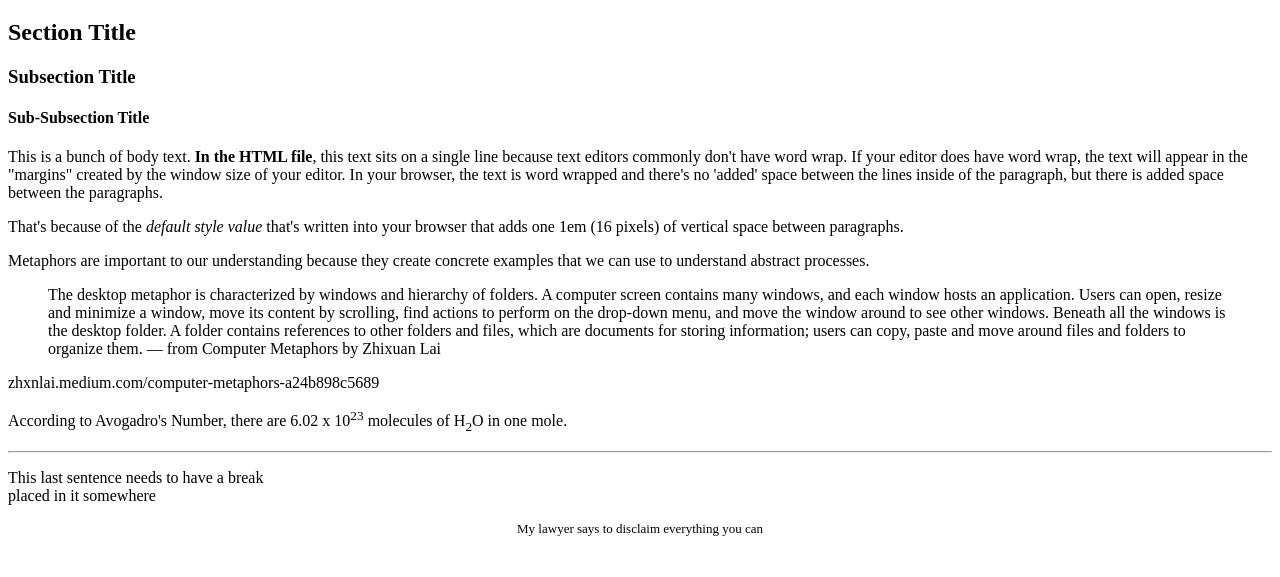
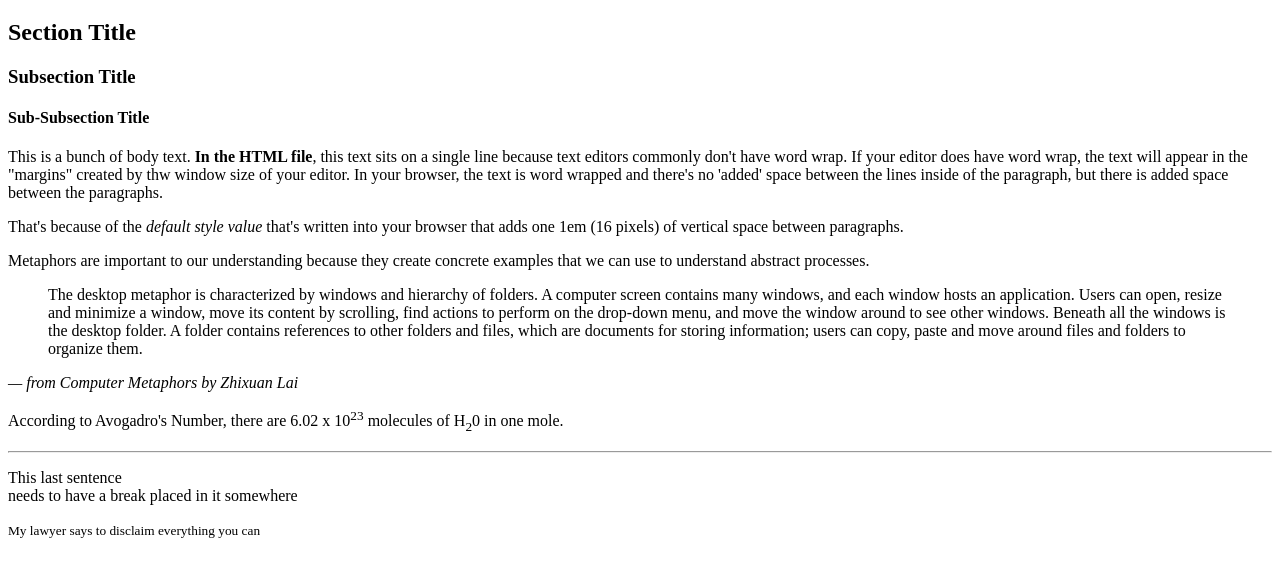
Before and after one commit to SeaStove/cgs1820_base, a plain HTML site: page labs/week2/2_other_text_elements/solution.html in a window 1280 px wide. Shown: the part 61-638 px from the top of the page. Drawn offline with Linux system fonts and the light colour scheme.

Commit message:
Update solution.html

```diff
--- a/labs/week2/2_other_text_elements/solution.html
+++ b/labs/week2/2_other_text_elements/solution.html
@@ -15,7 +15,7 @@
       This is a bunch of body text. <strong>In the HTML file</strong>, this text
       sits on a single line because text editors commonly don't have word wrap.
       If your editor does have word wrap, the text will appear in the "margins"
-      created by the window size of your editor. In your browser, the text is
+      created by thw window size of your editor. In your browser, the text is
       word wrapped and there's no 'added' space between the lines inside of the
       paragraph, but there is added space between the paragraphs.
     </p>
@@ -30,33 +30,32 @@
       examples that we can use to understand abstract processes.
     </p>
     <!-- 3 -->
-    <blockquote cite="Computer Metaphors">
-      <p>
-        The desktop metaphor is characterized by windows and hierarchy of
-        folders. A computer screen contains many windows, and each window hosts
-        an application. Users can open, resize and minimize a window, move its
-        content by scrolling, find actions to perform on the drop-down menu, and
-        move the window around to see other windows. Beneath all the windows is
-        the desktop folder. A folder contains references to other folders and
-        files, which are documents for storing information; users can copy,
-        paste and move around files and folders to organize them. &mdash; from
-        Computer Metaphors by Zhixuan Lai
-      </p>
+    <blockquote>
+      The desktop metaphor is characterized by windows and hierarchy of folders.
+      A computer screen contains many windows, and each window hosts an
+      application. Users can open, resize and minimize a window, move its
+      content by scrolling, find actions to perform on the drop-down menu, and
+      move the window around to see other windows. Beneath all the windows is
+      the desktop folder. A folder contains references to other folders and
+      files, which are documents for storing information; users can copy, paste
+      and move around files and folders to organize them.
     </blockquote>
-    <!-- 4 -->
-    <p>zhxnlai.medium.com/computer-metaphors-a24b898c5689</p>
-    <!-- 5, 6 -->
+    <cite>&mdash; from Computer Metaphors by Zhixuan Lai</cite>
+    <!-- 4, 5 -->
     <p>
       According to Avogadro's Number, there are 6.02 x 10<sup>23</sup> molecules
-      of H<sub>2</sub>O in one mole.
+      of H<sub>2</sub>0 in one mole.
     </p>
+    <!-- 6 -->
     <hr />
     <!-- 7 -->
+    <p>
+      This last sentence <br />
+      needs to have a break placed in it somewhere
+    </p>
     <!-- 8 -->
-    <p>This last sentence needs to have a break<br />placed in it somewhere</p>
-    <!-- 9 -->
-    <p style="text-align: center; font-size: small">
+    <small style="text-align: center">
       My lawyer says to disclaim everything you can
-    </p>
+    </small>
   </body>
 </html>
```
